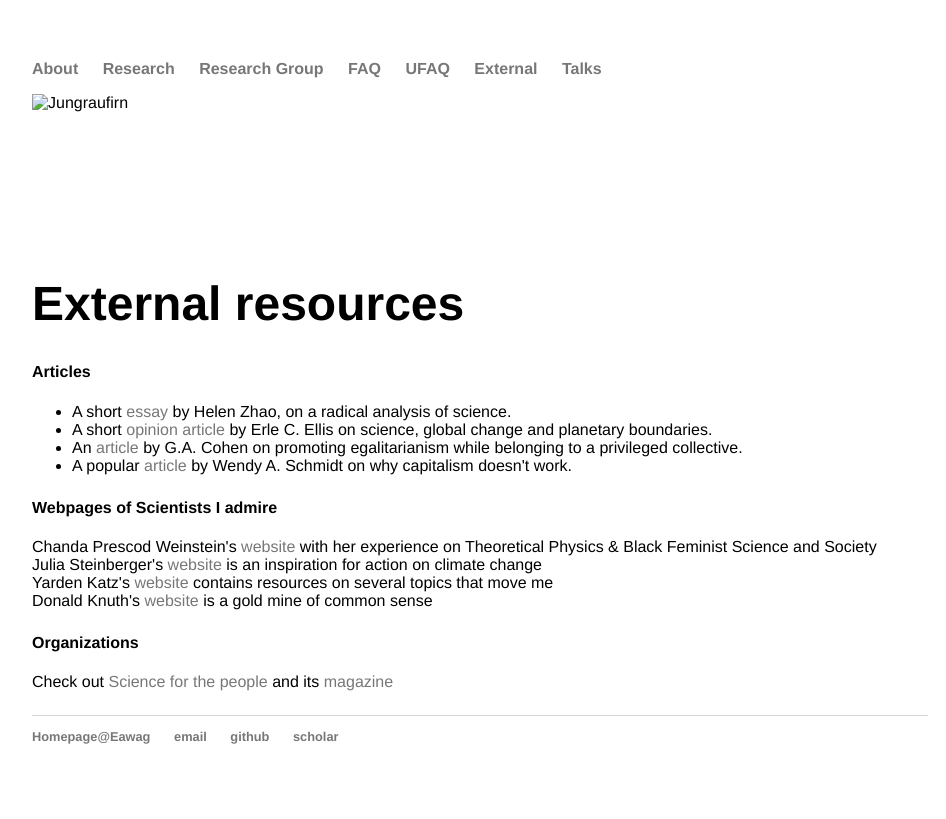
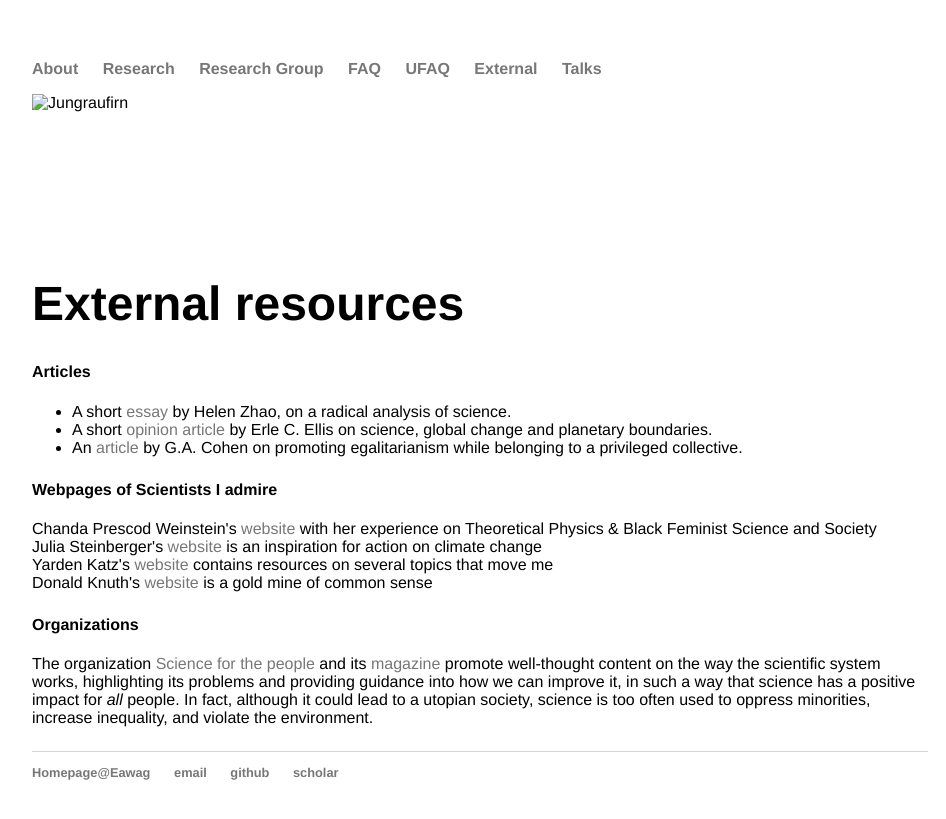
Before and after one commit to mbaityje/mbaityje.github.io, a Jekyll site: the page built from external/index.html, in a window 1280 px wide. Shown: the top 819 px of the page, without its empty margins (160-1106 px from the left). Built offline with Jekyll 4.4.1, drawn with Linux system fonts in a browser that asks for light colours.

Commit message:
Content changes

```diff
--- a/external/index.html
+++ b/external/index.html
@@ -11,7 +11,8 @@ title: External resources
 			<li>A short <a href="https://magazine.scienceforthepeople.org/vol22-1/what-is-a-radical-analysis-of-science/">essay</a> by Helen Zhao, on a radical analysis of science.</li>
 			<li>A short <a href="https://masshumanities.org/files/programs/forum/Science-alone-wont-save-us.pdf"> opinion article</a> by Erle C. Ellis on science, global change and planetary boundaries.</li>
 			<li>An <a href="https://www.jstor.org/stable/25115633?seq=1"> article</a> by G.A. Cohen on promoting egalitarianism while belonging to a privileged collective.</li>
-			<li>A popular <a href="https://wendyaschmidt.medium.com/is-capitalism-an-ideology-7e7e863aa2c3"> article</a> by Wendy A. Schmidt on why capitalism doesn't work.</li>
+			<!-- <li>A popular <a href="https://wendyaschmidt.medium.com/is-capitalism-an-ideology-7e7e863aa2c3"> article</a> by Wendy A. Schmidt on why capitalism doesn't work.</li> -->
+			<!-- <li>A short <a href="https://masshumanities.org/files/programs/forum/Science-alone-wont-save-us.pdf"> opinion article</a> by Erle C. Ellis on science, global change and planetary boundaries.</li> -->
 
 		</ul>
 	</p>
@@ -24,7 +25,7 @@ title: External resources
 	</p>
 	<p>
 		<h4>Organizations</h4>
-		Check out <a href="https://scienceforthepeople.org/about-sftp/"> Science for the people </a> and its <a href="https://magazine.scienceforthepeople.org"> magazine </a>
+		The organization <a href="https://scienceforthepeople.org/about-sftp/"> Science for the people </a> and its <a href="https://magazine.scienceforthepeople.org"> magazine </a> promote well-thought content on the way the scientific system works, highlighting its problems and providing guidance into how we can improve it, in such a way that science has a positive impact for <em>all</em> people. In fact, although it could lead to a utopian society, science is too often used to oppress minorities, increase inequality, and violate the environment.
 	</p>
 
 </div><!-- /.blurb -->
--- a/faq/index.html
+++ b/faq/index.html
@@ -14,14 +14,14 @@ title: UFAQ
 		Also, although I often have projects that are suitable for a masters thesis, the subjects vary and some may not suit your background.
 
 		<h4>Which kind of background should I have to join your group?</h4>
-		This depends a lot on the project and should be taken with a grain of salt. For the more theoretical projects, mathematics, theoretical physics or computer science. For the applied ones, data science, statistics and environmental engineering.
+		This depends a lot on the project and should be taken with a grain of salt. For the more theoretical projects, mathematics, theoretical physics or computer science. For the applied ones, data science, statistics and environmental science/engineering.
 
 		<h4>What kind of project could I do in your group?</h4>
 		This highly depends on when you apply. Topics may statistical physics of disordered systems (dynamics of REM and p-spin model), machine learning theory (training dynamics and data imbalance), machine learning plankton classification and forecasting, and toxicity prediction (applying methods to predict how toxic chemicals are on aquatic species).
 
-<!-- 		<h4>How is your last name pronounced?</h4>
+ 		<h4>How is your last name pronounced?</h4>
 		Say it as you prefer, I don't really mind.
- -->
+
 	</p>
 
 </div><!-- /.blurb -->
--- a/index.html
+++ b/index.html
@@ -32,7 +34,7 @@ I am a theoretical physicist and the leader of the <a href="https://www.eawag.ch
 	 		<ul>
 	 			<li><a href="https://arxiv.org/abs/2501.11638">How</a> the data can bias AI systems.</li>
 	 			<li><a href="https://arxiv.org/pdf/2306.00809">How</a> the model architecture can bias AI systems.</li>
-	 			<li><a href="hhttps://proceedings.mlr.press/v80/baity-jesi18a/baity-jesi18a.pdf">How</a> the training of machine learning models works.</li>
+	 			<li><a href="https://proceedings.mlr.press/v80/baity-jesi18a/baity-jesi18a.pdf">How</a> the training of machine learning models works.</li>
 			</ul>
 		</li>
 		</br>
```
Also changed, not shown: other parts of index.html (+3 -1 lines), ufaq/index.html (+7 -0 lines).
